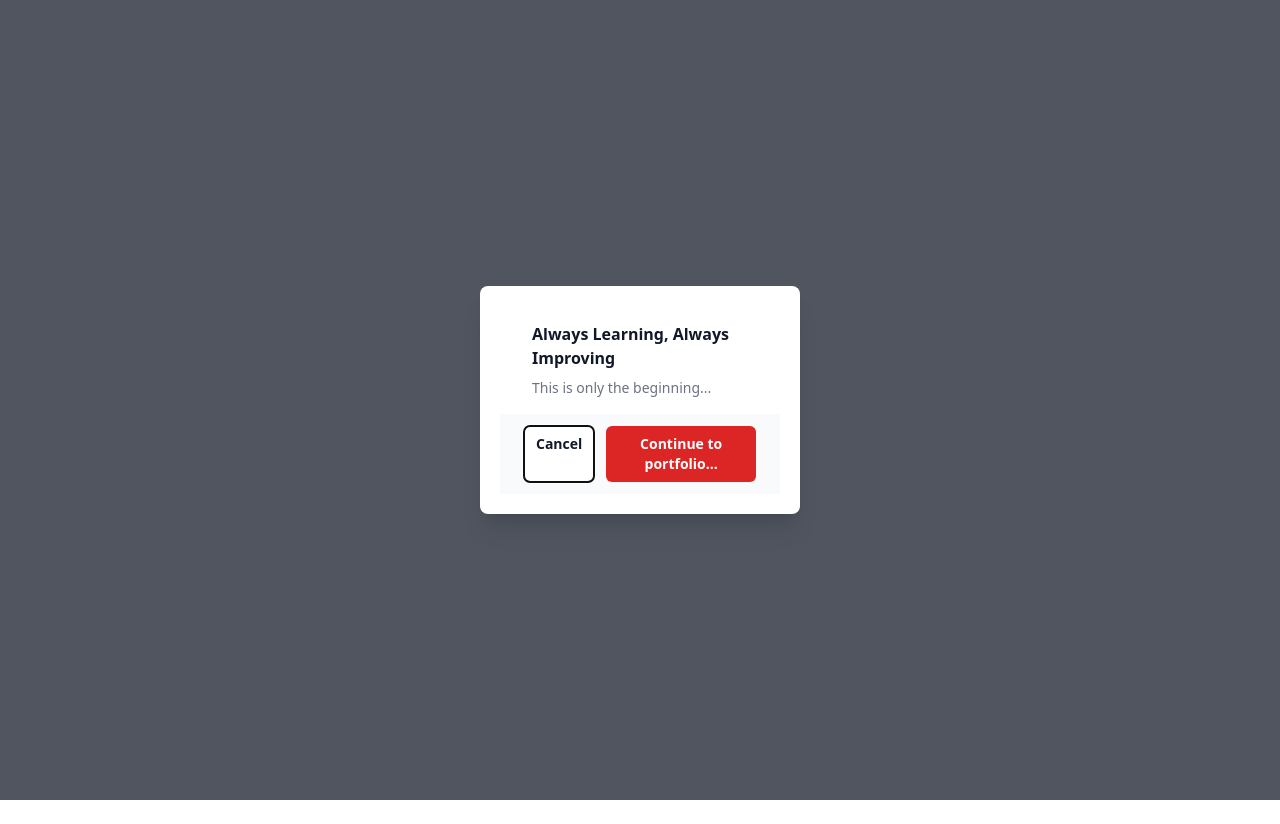
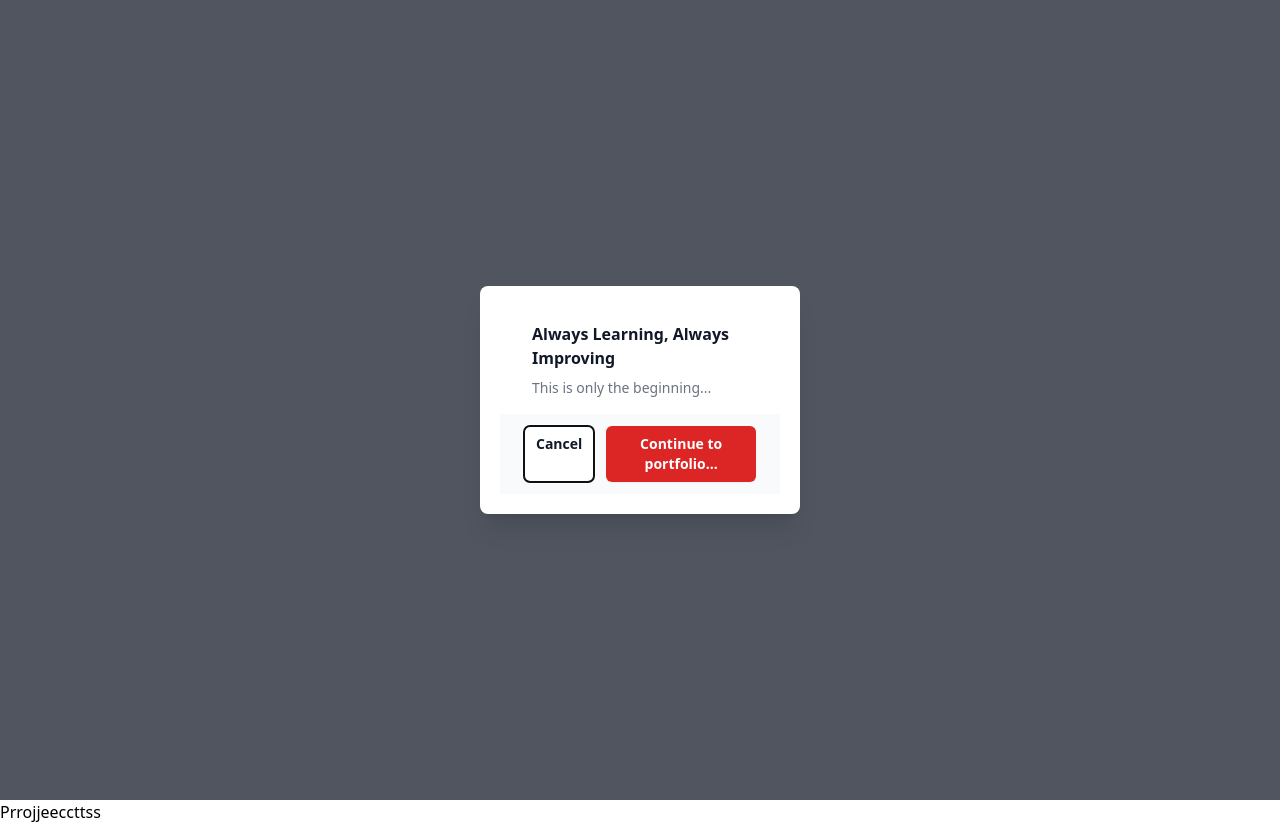
Before and after one commit to galessalazar/gale_salazar, a React (Vite) app in the folder client/: page / in a window 1280 px wide. Before the commit the page ends 800 px from the top, so only its background shows below. Built offline with nearby package versions, Linux system fonts and the light colour scheme.

Commit message:
typing audio works

```diff
--- a/client/src/App.jsx
+++ b/client/src/App.jsx
@@ -1,12 +1,10 @@
-
 import { useState } from "react";
 
 import Modal from "./components/modal";
-
-
+import Projects from "./components/TypeWriterWithSound";
 
 const App = () => {
-  const [open, setOpen] = useState(true)
+  const [open, setOpen] = useState(true);
 
   const colorchange = {
     backgroundColor: "black",
@@ -15,14 +13,13 @@ const App = () => {
     margin: 0,
   };
 
-
-
   return (
     <>
       <div style={colorchange}></div>
 
-    <Modal open={open} setOpen={setOpen}/>
-
-     </>
-)}
+      <Modal open={open} setOpen={setOpen} />
+      <Projects />
+    </>
+  );
+};
 export default App;
--- /dev/null
+++ b/client/src/components/TypeWriterWithSound.jsx
@@ -0,0 +1,35 @@
+import { useEffect, useState } from "react";
+import "./projects.css";
+
+
+const TypeWriterWithSound = () => {
+  const [text, setText] = useState("");
+  const fullText = "Projects";
+
+  useEffect(() => {
+    const sound = new Audio('../../public/mechanical_keyboard.ogg');
+    console.log(sound);
+
+    let index = 0;
+
+    const typeLetter = () => {
+      if (index < fullText.length) {
+        setText((prev) => prev + fullText.charAt(index));
+        sound.currentTime = 0;
+        sound.play();
+        index++;
+        setTimeout(typeLetter, 400);
+      }
+    };
+
+    typeLetter();
+
+    return () => {
+        sound.pause();
+        sound.currentTime = 0;
+    };
+  }, [fullText]);
+
+  return <h1>{text}</h1>;
+};
+export default TypeWriterWithSound;
--- /dev/null
+++ b/client/src/components/projects.css
@@ -0,0 +1,13 @@
+.typewriter {
+    font-size: 2em;
+    white-space: nowrap;
+    overflow: hidden;
+    border-right: 2px solid black;
+    width: 0;
+    animation: typing 4s steps(10) forwards, blink-caret 0.75s step-end infinite;
+}
+
+@keyframes typing {
+    from, to { border-color: transparent}
+    50% {border-color: black}
+}
```
Also changed, not shown: client/src/components/Projects.jsx (deleted, +0 -33 lines), 1 other file (tests, documents, lock files or other folders).
